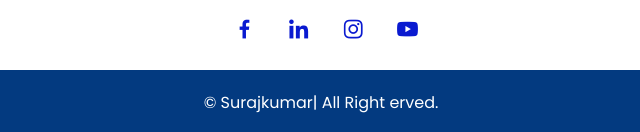
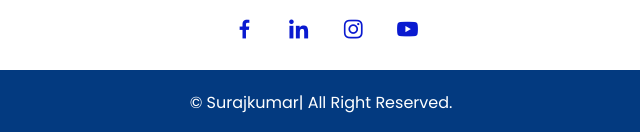
Before and after one commit to Surajkumar4-source/My-personal-portfolio, a plain HTML site: page index.html in a window 1280 px wide. Shown: the part 3978-4110 px from the top of the page, 319-959 px from the left. Drawn offline with nearby package versions, Linux system fonts and the light colour scheme.

Commit message:
index.html

```diff
--- a/index.html
+++ b/index.html
@@ -306,7 +306,7 @@
     </div>
 
     <div class="copyright">
-        &#169; Surajkumar| All Right erved.</p>
+        &#169; Surajkumar| All Right Reserved.</p>
     </div>
 
 
```
